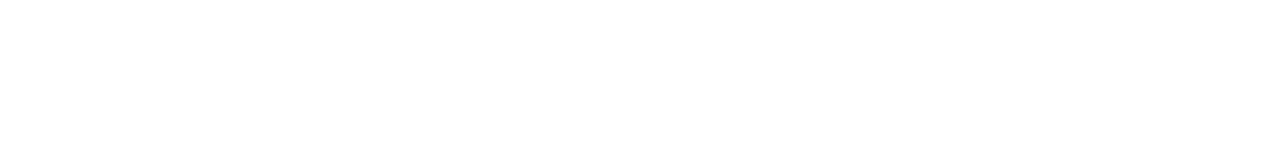
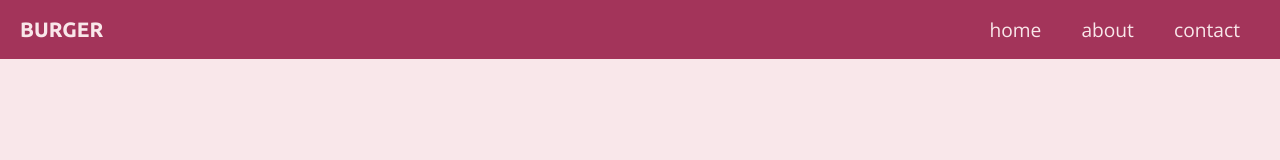
Before and after one commit to laurencecnerual/cc-hamburger-menu, a plain HTML site: page index.html in a window 1280 px wide. Drawn offline with nearby package versions, Linux system fonts and the light colour scheme.

Commit message:
Feat: Implements for desktop view

```diff
--- a/index.html
+++ b/index.html
@@ -7,8 +7,18 @@
   <link rel="stylesheet" href="./style.css">
   <link rel="preconnect" href="https://fonts.googleapis.com">
   <link rel="preconnect" href="https://fonts.gstatic.com" crossorigin>
+  <link href="https://fonts.googleapis.com/css2?family=Ubuntu:ital,wght@0,300;0,400;0,500;0,700;1,300;1,400;1,500;1,700&display=swap" rel="stylesheet">
+  <link href="https://fonts.googleapis.com/css2?family=Open+Sans:ital,wght@0,300..800;1,300..800&display=swap" rel="stylesheet">
 </head>
 <body>
+  <header>
+    <h1>BURGER</h1>
+    <ul>
+      <li><a href="#">home</a></li>
+      <li><a href="#">about</a></li>
+      <li><a href="#">contact</a></li>
+    </ul>
+  </header>
 
 </body>
 </html>
--- a/style.css
+++ b/style.css
@@ -1,2 +1,41 @@
-/* font-family: "Ubuntu", sans-serif;
-font-family: "Open Sans", system-ui; */
+body {
+  background-color: rgb(249,231,234);
+  color: rgb(249,231,234);
+  margin: 0;
+  font-family: "Ubuntu", sans-serif;
+}
+
+header {
+  background-color: rgb(163,52,90);
+  display: flex;
+  justify-content: space-between;
+  align-items: center;
+  padding: 0 20px;
+}
+
+a {
+  text-decoration: none;
+  color: rgb(249,231,234);
+}
+
+ul {
+  list-style-type: none;
+  display: flex;
+  padding: 0;
+  margin: 0;
+}
+
+li {
+  padding: 16px 20px;
+  font-size: 1.2rem;
+  font-family: "Open Sans", system-ui;
+}
+
+li:hover {
+  background-color: rgb(157,26,70);
+}
+
+h1 {
+  font-size: 1.3rem;
+  margin: 0;
+}
```
